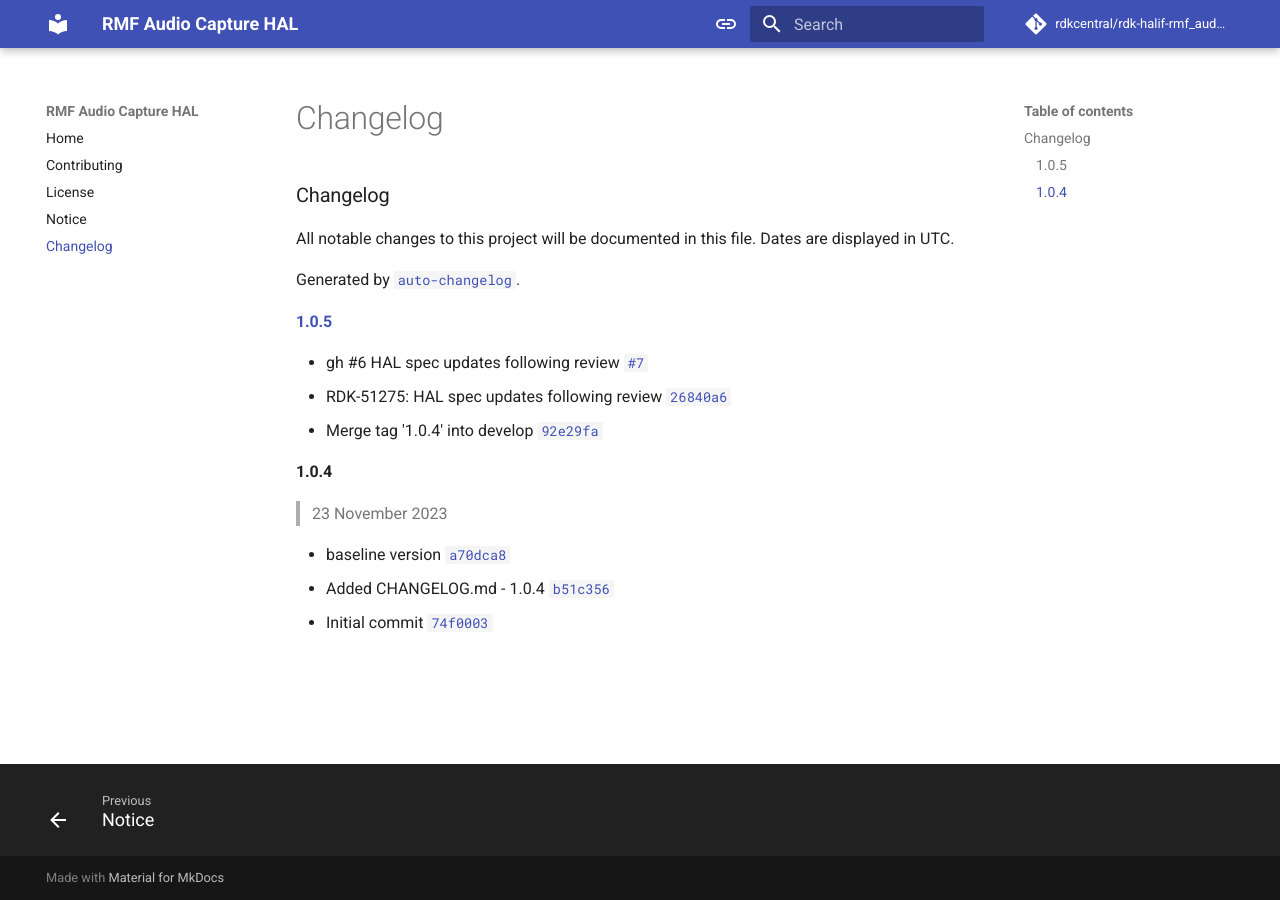
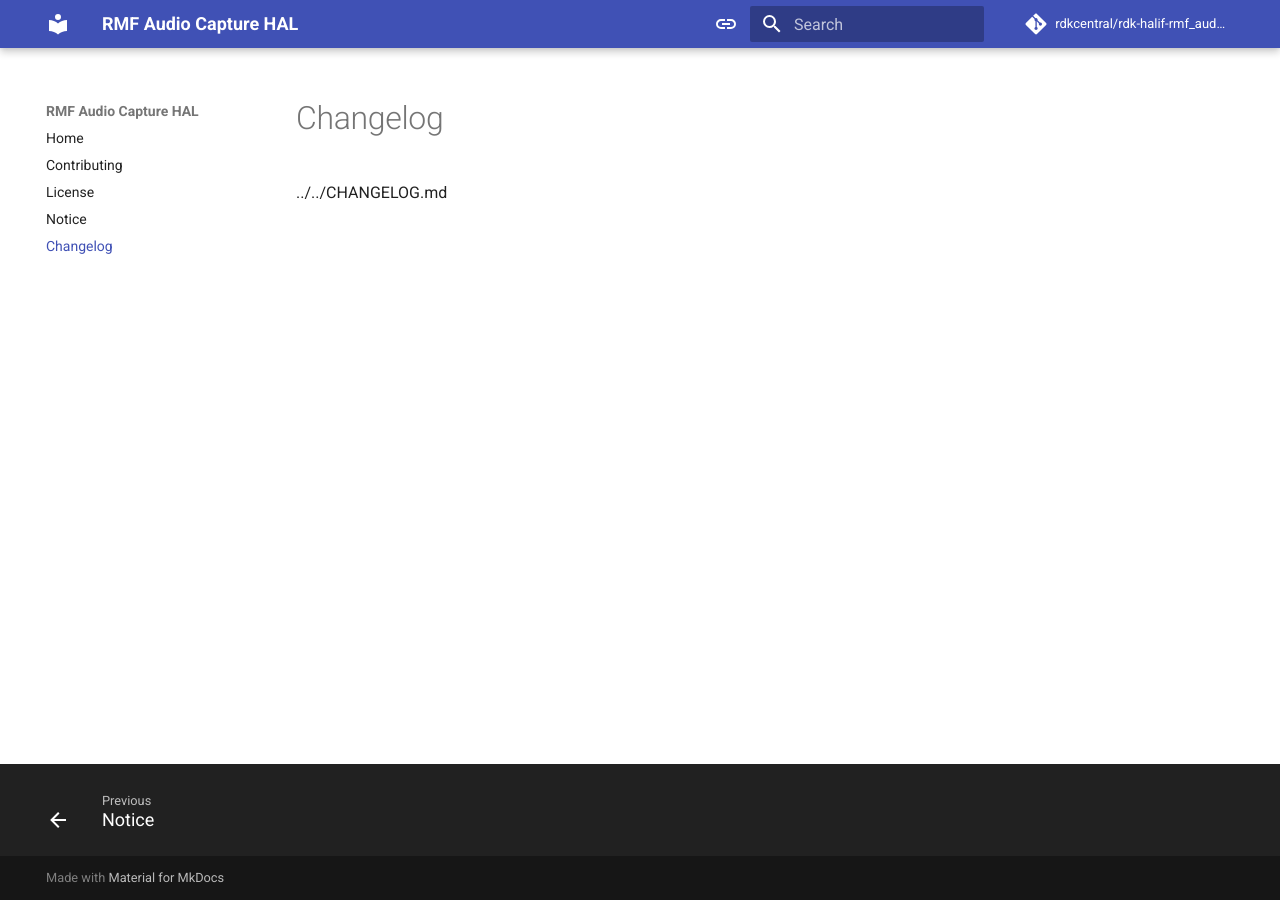
Before and after one commit to rdkcentral/rdk-halif-rmf_audio_capture, an MkDocs documentation site: the page built from docs/pages/CHANGELOG.md, in a window 1280 px wide. Built offline with MkDocs 1.6.1 and Material for MkDocs 9.7.7, drawn with Linux system fonts in a browser that asks for light colours; comment, search, counter and statistics services are not loaded.

Commit message:
Change : Created symlink instead of copying file to docs/pages

```diff
--- a/docs/pages/CHANGELOG.md
+++ b/docs/pages/CHANGELOG.md
@@ -1,19 +1 @@
-### Changelog
-
-All notable changes to this project will be documented in this file. Dates are displayed in UTC.
-
-Generated by [`auto-changelog`](https://github.com/CookPete/auto-changelog).
-
-#### [1.0.5](https://github.com/rdkcentral/rdk-halif-rmf_audio_capture/compare/1.0.4...1.0.5)
-
-- gh #6 HAL spec updates following review [`#7`](https://github.com/rdkcentral/rdk-halif-rmf_audio_capture/pull/7)
-- RDK-51275: HAL spec updates following review [`26840a6`](https://github.com/rdkcentral/rdk-halif-rmf_audio_capture/commit/26840a6cab0945e0a72c4f5d37f69a7cb1373aaf)
-- Merge tag '1.0.4' into develop [`92e29fa`](https://github.com/rdkcentral/rdk-halif-rmf_audio_capture/commit/92e29fa9b00a42faa0f7e81313bd430afb17af0e)
-
-#### 1.0.4
-
-> 23 November 2023
-
-- baseline version [`a70dca8`](https://github.com/rdkcentral/rdk-halif-rmf_audio_capture/commit/a70dca86d4f951e3bd5c5de1f26646b8052ee796)
-- Added CHANGELOG.md - 1.0.4 [`b51c356`](https://github.com/rdkcentral/rdk-halif-rmf_audio_capture/commit/b51c356b0bbb858967ccd98d493590a3f2df8952)
-- Initial commit [`74f0003`](https://github.com/rdkcentral/rdk-halif-rmf_audio_capture/commit/74f00032c6035438079f441936d693ef9da83102)
+../../CHANGELOG.md
```
